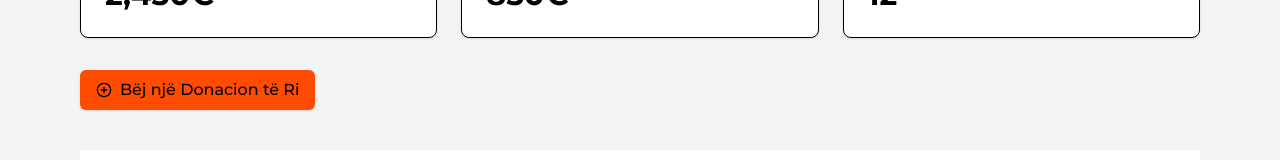
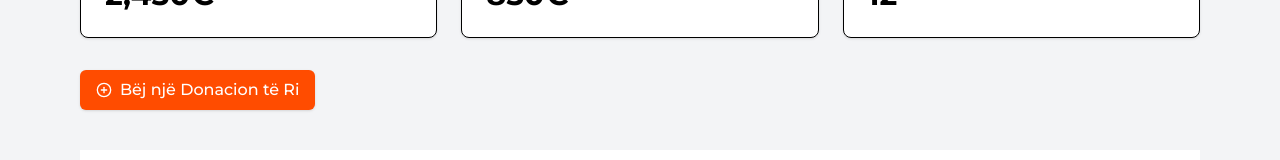
Before and after one commit to Lab-Course-2025/food-waste-reduction-react, a React (Vite) app: page /donor-dashboard in a window 1280 px wide. Shown: the part 261-421 px from the top of the page. Built offline with nearby package versions, Linux system fonts and the light colour scheme; no server answers.

Commit message:
minor changes

```diff
--- a/src/pages/DonorDashboard.jsx
+++ b/src/pages/DonorDashboard.jsx
@@ -157,7 +157,7 @@ export default function DonationDashboard() {
         </div>
 
         <Link to="/submit">
-          <Button className="inline-flex items-center ">
+          <Button className="inline-flex items-center text-white">
             <PlusCircle className="mr-2 h-4 w-4" />
             Bëj një Donacion të Ri
           </Button>
--- a/src/pages/SubmitDonation.jsx
+++ b/src/pages/SubmitDonation.jsx
@@ -158,12 +158,12 @@ export default function FoodDonationForm() {
       {/* Header */}
       <div className="bg-white border-b px-6 py-4">
         <div className="max-w-4xl flex items-center ml-0">
-          <Link to="/donors">
+          <Link to="/donor-dashboard">
             <button className="cursor-pointer">
               <ArrowLeft className="mr-3 mt-2" size={20} />
             </button>
           </Link>
-          <span className="text-base font-medium">Add New Food Donation</span>
+          <span className="text-base font-medium">Prapa</span>
         </div>
       </div>
 
```
